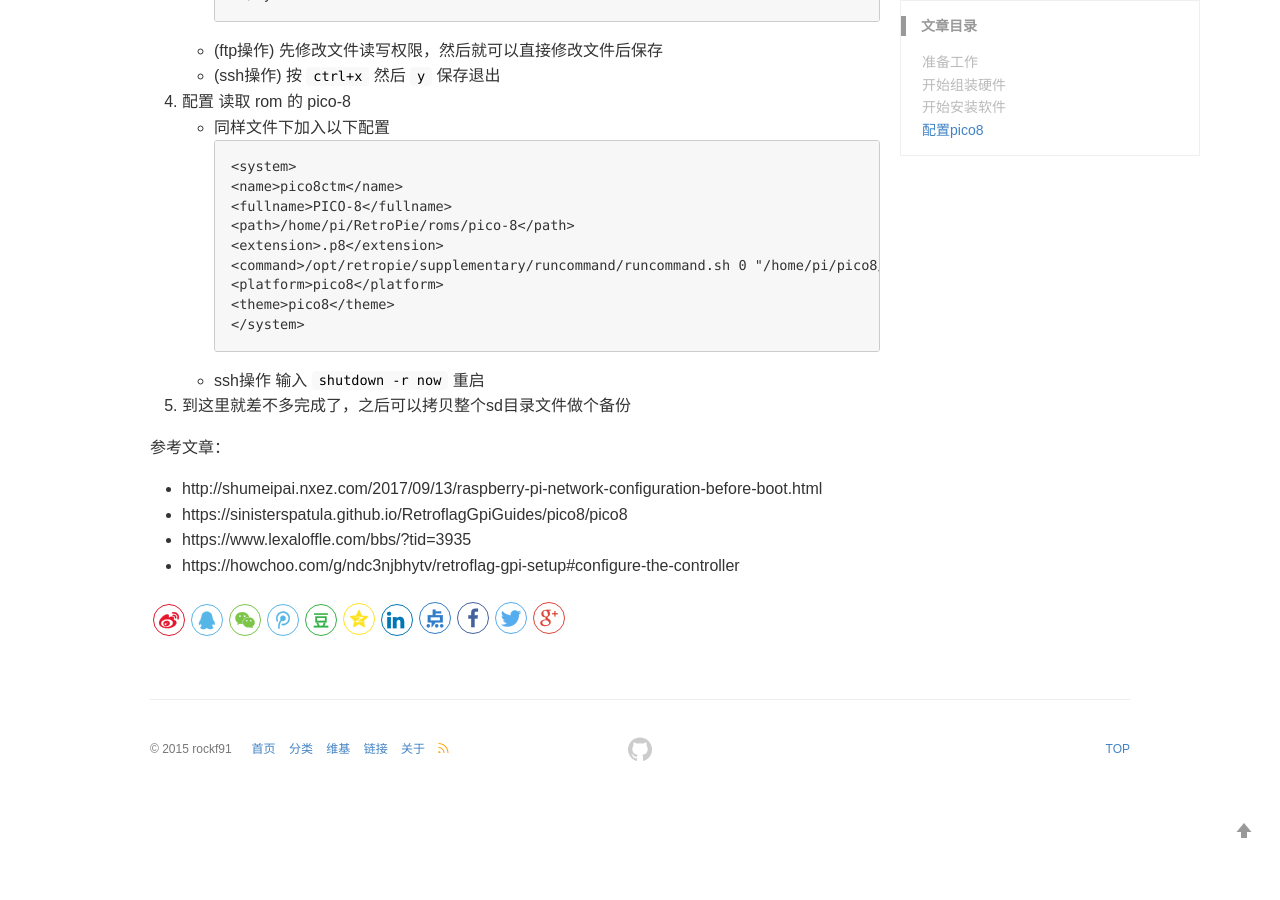
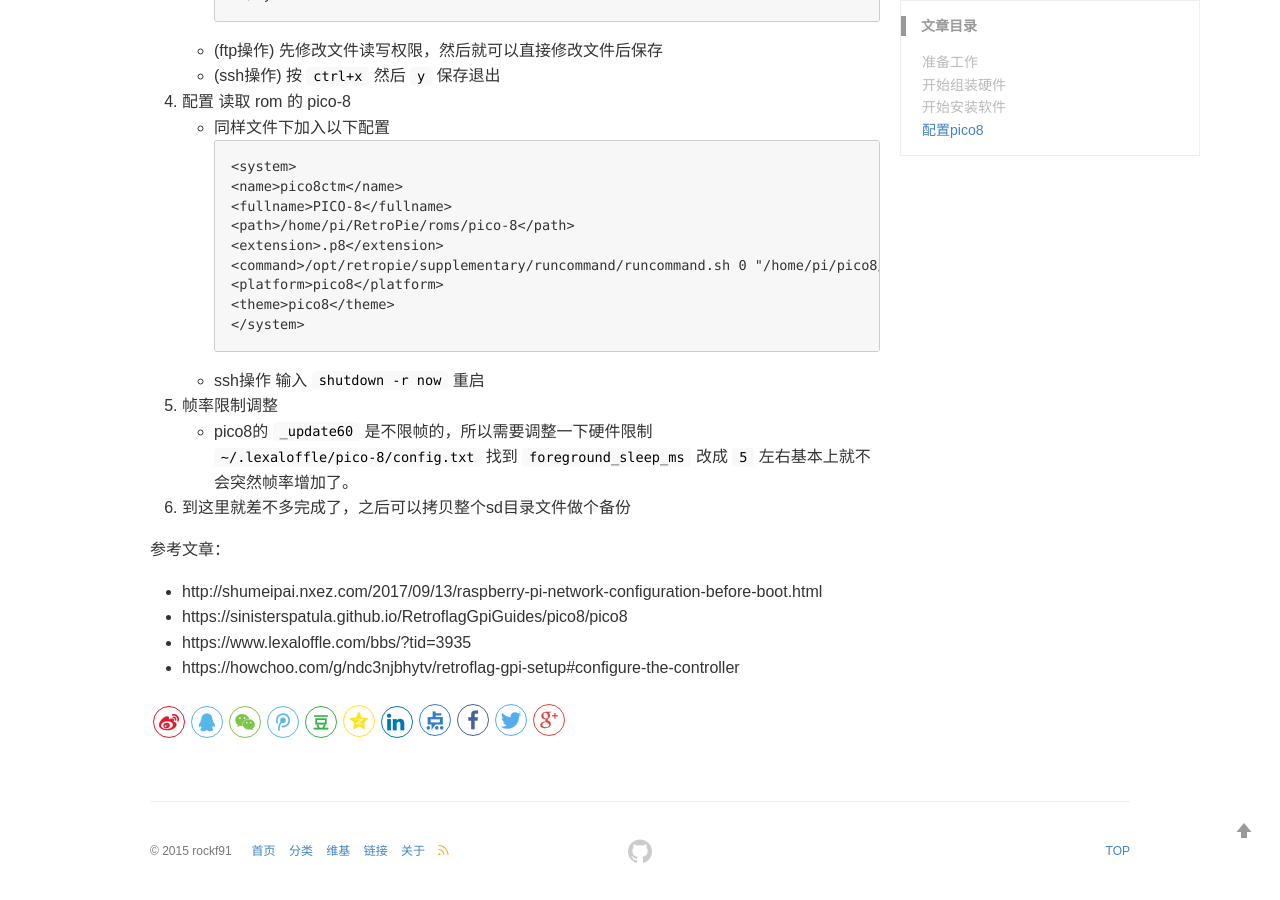
Before and after one commit to rockf91/rockf91.github.io, a Jekyll site: the page built from _posts/2019-11-13-gpi-case.md, in a window 1280 px wide and 900 px high, scrolled down 4096 px. Built offline with Jekyll 4.4.1, drawn with Linux system fonts in a browser that asks for light colours; before the commit the page ends 4894 px from its top, so only the background shows below that.

Commit message:
_posts\2019-11-13-gpi-case.md

````diff
--- a/_posts/2019-11-13-gpi-case.md
+++ b/_posts/2019-11-13-gpi-case.md
@@ -185,7 +185,10 @@ categories: pico-8
       </system>
       ```
     * ssh操作 输入 `shutdown -r now` 重启
-5.  到这里就差不多完成了，之后可以拷贝整个sd目录文件做个备份
+5.  帧率限制调整
+    * pico8的 `_update60` 是不限帧的，所以需要调整一下硬件限制
+      `~/.lexaloffle/pico-8/config.txt`  找到 `foreground_sleep_ms` 改成 `5` 左右基本上就不会突然帧率增加了。
+6.  到这里就差不多完成了，之后可以拷贝整个sd目录文件做个备份
 
 参考文章：
 * http://shumeipai.nxez.com/2017/09/13/raspberry-pi-network-configuration-before-boot.html
````
